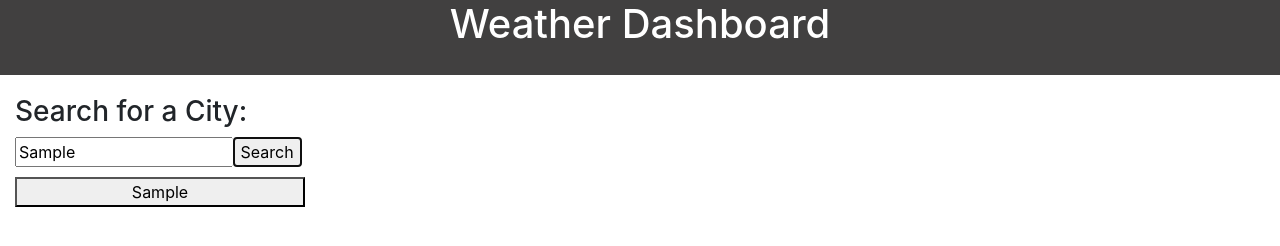
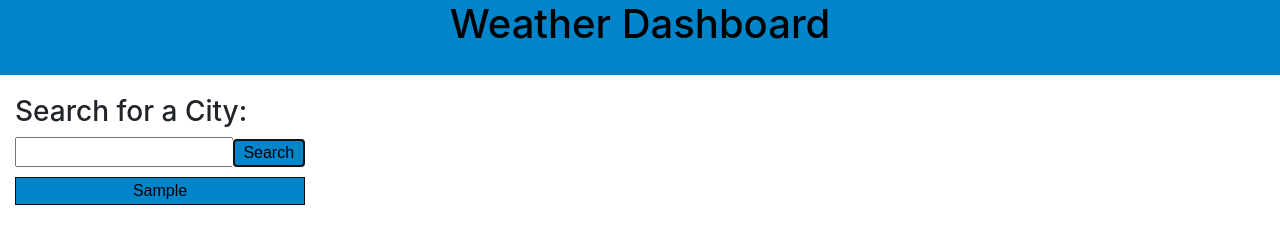
Before and after one commit to egadames/Weather-Dashboard, a plain HTML site: page index.html in a window 1280 px wide. Both pictures are taken after typing "Sample" into the empty fields and a click on the button "Search". Drawn offline with nearby package versions, Linux system fonts and the light colour scheme; no server answers.

Commit message:
fixed bugs

```diff
--- a/Assets/css/style.css
+++ b/Assets/css/style.css
@@ -1,7 +1,7 @@
 header{
     text-align: center;
-    background-color: rgb(65, 64, 64);
-    color: white;
+    background-color: #0085CA;
+    color: black;
     height: 75px;
     margin-bottom: 20px;
 }
@@ -13,10 +13,27 @@ header{
 
 .history {
     width: 100%;
+    background-color:#0085CA;
+	border:1px solid #0b0e07;
+    color: black;
+    font-family:Arial;
 }
+
+#button {
+	background-color:#0085CA;
+	border:1px solid #0b0e07;
+	color: black;
+	font-family:Arial;
+    width: 25%;
+}
+
+button:hover {
+	background-color:#BFC0BF;
+}
+
 .forecast{
     margin-bottom: 10px;
-    background-color: blue;
+    background-color: #0085CA;
     color: white;
 }
 
--- a/Assets/js/script.js
+++ b/Assets/js/script.js
@@ -5,8 +5,9 @@ function openWeatherMapApi(city) {
   }).then(function(response) {
     console.log(response.weather[0].icon)
     $('#currentWeather').empty();
-    var date          = moment().format("MM-DD-YYYY");
+    var date          = moment().format("MM/DD/YYYY");
     var nameH1        = $("<h1>").text(response.name + " (" + date + ")" + " ");
+    nameH1.append(`<img src="${"http://openweathermap.org/img/wn/" + response.weather[0].icon + "@2x.png"}" alt="Icon">`);
     var temperatureP  = $("<p>").text("Temperature: " + response.main.temp + "° F");
     var humidityP     = $("<p>").text("Humidity: " + response.main.humidity + "%");
     var windSpeedP    = $("<p>").text("Wind Speed: " + response.wind.speed + " MPH");
@@ -20,7 +21,7 @@ function myCallback(response) {
     method: "GET",
   }).then(function(response) {
     console.log(response)
-    var forecastH1 = `<h1> 5 Day Forecast: </h1>`
+    var forecastH1 = `<h1>5 Day Forecast: </h1>`
     var uvP;
     switch(true){
       case response.current.uvi > 8:
@@ -60,12 +61,13 @@ $.ajax({
 
 function savedList(city){
   var historyButton =  $("<button>").addClass("history").text(city).attr('id', city);
-  $('#searchHistory').append(historyButton);
-  // $('#cityInput').empty();
+  $('#searchHistory').prepend(historyButton);
+
 }
 
 $(document).on("click", "#button", function(event){
   var cityInput = $("#cityInput").val().trim();
+  $('#cityInput').val("");
   openWeatherMapApi(cityInput);
   savedList(cityInput);
   getCoordinates(cityInput);
@@ -74,7 +76,6 @@ $(document).on("click", "#button", function(event){
 $(document).on("click", ".history", function(event){
   // This is a variable that contains the ID of the button clicked.
   var buttonId = $(this).attr("id");
-  console.log(buttonId)
   openWeatherMapApi(buttonId);
   savedList(buttonId);
   getCoordinates(buttonId);
--- a/index.html
+++ b/index.html
@@ -17,15 +17,16 @@
 <div class="container-fluid">
   <!-- Row 1 -->
   <div class="row">
-      <div class="col-lg-3" id=searchHistory>
+    <div class="col-lg-3" >
       <h3>Search for a City:</h3>
-        <input name="City" id="cityInput"><span><button id="button">Search</button></span></input></div>
-      <div class="col-lg-9" >
-        <div class="container mb-3 mt-3" id=currentWeather> </div>
-        <div class="row" id=forecastInput>
-
+      <input name="City" id="cityInput"><span><button id="button">Search</button></span></input>
+      <div id=searchHistory></div>
     </div>
 
+    <div class="col-lg-9" >
+      <div class="container-fluid mb-3" id=currentWeather> </div>
+      <div class="row ml-3" id=forecastInput>
+      </div>
     </div>
   </div>
 </div>
```
Lines whose indentation alone changed are shown as unchanged.
